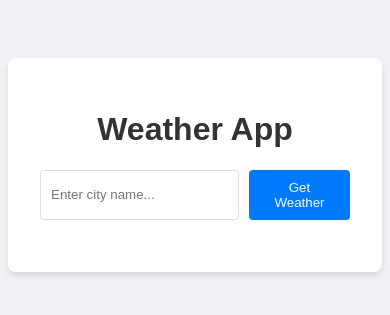
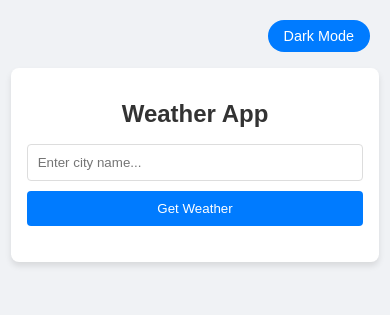
Before and after one commit to laurciucanu/weatherApp, a Flask app: page / in a window 390 px wide. Shown: the top 315 px of the page. Run offline with Flask 3, Linux system fonts and the light colour scheme.

Commit message:
Added dark/light mode

```diff
--- a/templates/index.html
+++ b/templates/index.html
@@ -5,41 +5,119 @@
     <meta name="viewport" content="width=device-width, initial-scale=1.0">
     <title>Weather App</title>
     <style>
-        body { font-family: Arial, sans-serif; display: flex; justify-content: center; padding-top: 50px; background-color: #f0f2f5; }
-        .container { background: white; padding: 2rem; border-radius: 8px; box-shadow: 0 4px 6px rgba(0,0,0,0.1); width: 600px; }
-        h1 { text-align: center; color: #333; }
+        :root {
+            --bg-color: #f0f2f5;
+            --container-bg: white;
+            --text-color: #333;
+            --input-border: #ddd;
+            --result-bg: #e9ecef;
+            --forecast-bg: #fff;
+            --forecast-border: #ddd;
+            --outlook-bg: #fff3cd;
+            --outlook-border: #ffeeba;
+            --button-bg: #007bff;
+            --button-hover: #0056b3;
+        }
+
+        body.dark-mode {
+            --bg-color: #1a1a1a;
+            --container-bg: #2d2d2d;
+            --text-color: #e0e0e0;
+            --input-border: #444;
+            --result-bg: #3d3d3d;
+            --forecast-bg: #3d3d3d;
+            --forecast-border: #444;
+            --outlook-bg: #3d3520;
+            --outlook-border: #5c543a;
+            --button-bg: #375a7f;
+            --button-hover: #2a4461;
+        }
+
+        body {
+            font-family: Arial, sans-serif;
+            display: flex;
+            justify-content: center;
+            padding-top: 50px;
+            background-color: var(--bg-color);
+            color: var(--text-color);
+            transition: background-color 0.3s, color 0.3s;
+        }
+
+        .theme-toggle {
+            position: fixed;
+            top: 20px;
+            right: 20px;
+            padding: 8px 16px;
+            cursor: pointer;
+            background: var(--button-bg);
+            color: white;
+            border: none;
+            border-radius: 20px;
+            font-size: 0.9rem;
+            transition: background 0.3s;
+        }
+        .theme-toggle:hover { background: var(--button-hover); }
+
+        .container {
+            background: var(--container-bg);
+            padding: 2rem;
+            border-radius: 8px;
+            box-shadow: 0 4px 6px rgba(0,0,0,0.1);
+            width: 90%;
+            max-width: 600px;
+            transition: background-color 0.3s;
+        }
+        h1 { text-align: center; color: var(--text-color); }
         form { display: flex; gap: 10px; margin-bottom: 20px; }
-        input { flex-grow: 1; padding: 10px; border: 1px solid #ddd; border-radius: 4px; }
-        button { padding: 10px 20px; background: #007bff; color: white; border: none; border-radius: 4px; cursor: pointer; }
-        button:hover { background: #0056b3; }
-        .result { padding: 15px; border-radius: 4px; background: #e9ecef; margin-bottom: 20px; }
+        input {
+            flex-grow: 1;
+            padding: 10px;
+            border: 1px solid var(--input-border);
+            border-radius: 4px;
+            background: var(--container-bg);
+            color: var(--text-color);
+        }
+        button { padding: 10px 20px; background: var(--button-bg); color: white; border: none; border-radius: 4px; cursor: pointer; transition: background 0.3s; }
+        button:hover { background: var(--button-hover); }
+        .result { padding: 15px; border-radius: 4px; background: var(--result-bg); margin-bottom: 20px; color: var(--text-color); }
         .error { color: #721c24; background-color: #f8d7da; padding: 10px; border-radius: 4px; border: 1px solid #f5c6cb; }
 
         .forecast-container {
             display: grid;
-            grid-template-columns: repeat(auto-fit, minmax(70px, 1fr));
+            grid-template-columns: repeat(auto-fit, minmax(100px, 1fr));
             gap: 10px;
             margin-top: 20px;
         }
         .forecast-card {
-            background: #fff;
-            border: 1px solid #ddd;
+            background: var(--forecast-bg);
+            border: 1px solid var(--forecast-border);
             padding: 10px;
             border-radius: 4px;
             text-align: center;
             font-size: 0.8rem;
+            color: var(--text-color);
         }
         .outlook {
             margin-top: 20px;
             padding: 15px;
-            background: #fff3cd;
-            border-left: 5px solid #ffeeba;
+            background: var(--outlook-bg);
+            border-left: 5px solid var(--outlook-border);
             font-style: italic;
             font-size: 0.9rem;
+            color: var(--text-color);
+        }
+
+        @media (max-width: 480px) {
+            body { padding-top: 60px; }
+            form { flex-direction: column; }
+            .container { padding: 1rem; }
+            h1 { font-size: 1.5rem; }
         }
     </style>
 </head>
 <body>
+    <button class="theme-toggle" id="theme-toggle">Dark Mode</button>
+
     <div class="container">
         <h1>Weather App</h1>
         <form action="/weather" method="POST">
@@ -76,5 +154,24 @@
             </div>
         {% endif %}
     </div>
+
+    <script>
+        const toggleBtn = document.getElementById('theme-toggle');
+        const body = document.body;
+
+        // Check for saved preference
+        if (localStorage.getItem('theme') === 'dark') {
+            body.classList.add('dark-mode');
+            toggleBtn.textContent = 'Light Mode';
+        }
+
+        toggleBtn.addEventListener('click', () => {
+            body.classList.toggle('dark-mode');
+            const isDark = body.classList.contains('dark-mode');
+
+            localStorage.setItem('theme', isDark ? 'dark' : 'light');
+            toggleBtn.textContent = isDark ? 'Light Mode' : 'Dark Mode';
+        });
+    </script>
 </body>
 </html>
```
